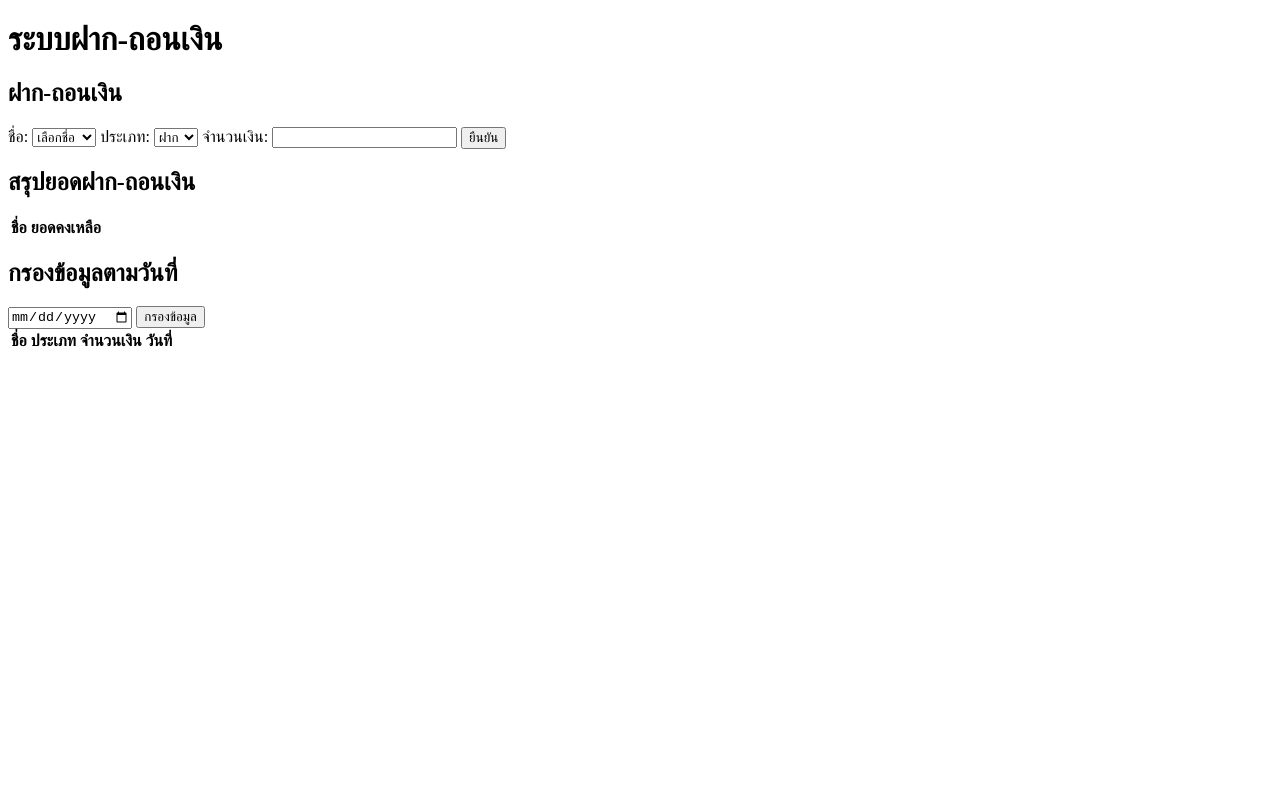
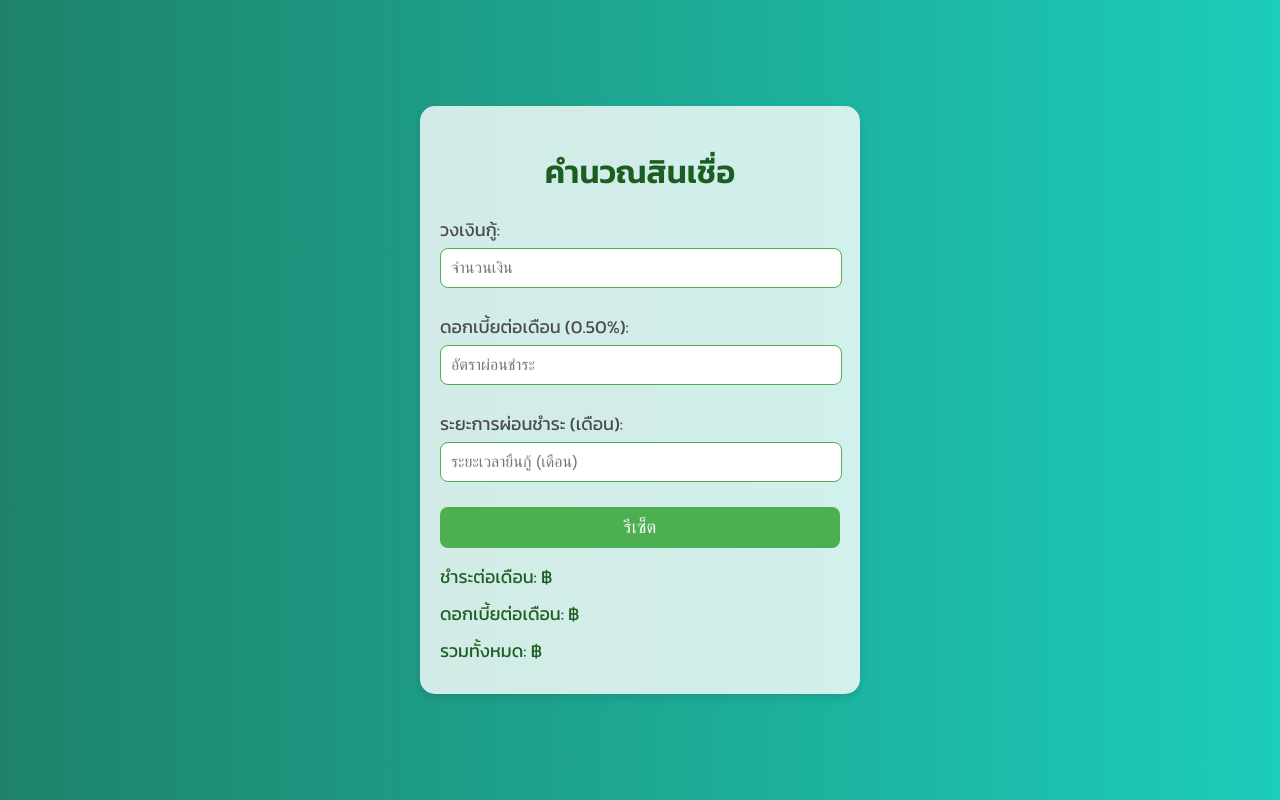
Before and after one commit to onlinedx01/onlinedx01, a plain HTML site: page index.html in a window 1280 px wide. Drawn offline with Linux system fonts and the light colour scheme.

Commit message:
index.html

```diff
--- a/index.html
+++ b/index.html
@@ -1,77 +1,155 @@
 <!DOCTYPE html>
-<html lang="en">
+<html lang="th">
 <head>
     <meta charset="UTF-8">
     <meta name="viewport" content="width=device-width, initial-scale=1.0">
-    <title>ฝาก-ถอนเงิน</title>
-    <link rel="stylesheet" href="styles.css">
+    <title>Loan Calculator</title>
+    <style>
+        @import url('https://fonts.googleapis.com/css2?family=Kanit:wght@300;400;600&display=swap');
+
+        body {
+            margin: 0;
+            font-family: 'Kanit', sans-serif;
+            background: linear-gradient(to right, #1e826a, #1ccdbb);
+            display: flex;
+            justify-content: center;
+            align-items: center;
+            height: 100vh;
+        }
+
+        .loan-calculator {
+            width: 400px;
+            background: rgba(255, 255, 255, 0.8);
+            border-radius: 15px;
+            padding: 20px;
+            color: #4a4a4a;
+            box-shadow: 0 4px 8px rgba(0, 0, 0, 0.1);
+        }
+
+        h1 {
+            text-align: center;
+            margin-bottom: 20px;
+            color: #1b5e20;
+        }
+
+        .form-group {
+            margin-bottom: 15px;
+        }
+
+        label {
+            display: block;
+            margin-bottom: 5px;
+            font-size: 18px;
+        }
+
+        input[type="number"] {
+            width: calc(100% - 20px);
+            padding: 10px;
+            border-radius: 8px;
+            border: 1px solid #4caf50;
+            font-size: 16px;
+            margin-bottom: 10px;
+        }
+
+        button[type="reset"] {
+            width: 100%;
+            padding: 10px;
+            background-color: #4caf50;
+            border: none;
+            border-radius: 8px;
+            color: white;
+            font-size: 18px;
+            cursor: pointer;
+        }
+
+        button[type="reset"]:hover {
+            background-color: #43a647;
+        }
+
+        .results p {
+            font-size: 18px;
+            margin: 10px 0;
+            color: #1b5e20;
+        }
+
+        .results span {
+            font-weight: 600;
+        }
+    </style>
 </head>
 <body>
-    <div class="container">
-        <h1>ระบบฝาก-ถอนเงิน</h1>
-
-        <div class="form-container">
-            <h2>ฝาก-ถอนเงิน</h2>
-            <form id="transaction-form">
-                <label for="name">ชื่อ:</label>
-                <select id="name" required>
-                    <!-- Add 30 options for names -->
-                    <option value="" disabled selected>เลือกชื่อ</option>
-                    <script>
-                        for (let i = 1; i <= 30; i++) {
-                            document.write(`<option value="คนที่ ${i}">คนที่ ${i}</option>`);
-                        }
-                    </script>
-                </select>
-
-                <label for="type">ประเภท:</label>
-                <select id="type" required>
-                    <option value="ฝาก">ฝาก</option>
-                    <option value="ถอน">ถอน</option>
-                </select>
-
-                <label for="amount">จำนวนเงิน:</label>
-                <input type="number" id="amount" min="1" required>
-
-                <button type="submit">ยืนยัน</button>
-            </form>
-        </div>
-
-        <div class="summary-container">
-            <h2>สรุปยอดฝาก-ถอนเงิน</h2>
-            <table id="summary-table">
-                <thead>
-                    <tr>
-                        <th>ชื่อ</th>
-                        <th>ยอดคงเหลือ</th>
-                    </tr>
-                </thead>
-                <tbody>
-                    <!-- Rows will be added dynamically -->
-                </tbody>
-            </table>
-        </div>
-
-        <div class="filter-container">
-            <h2>กรองข้อมูลตามวันที่</h2>
-            <input type="date" id="filter-date">
-            <button id="filter-button">กรองข้อมูล</button>
-            <table id="date-filtered-table">
-                <thead>
-                    <tr>
-                        <th>ชื่อ</th>
-                        <th>ประเภท</th>
-                        <th>จำนวนเงิน</th>
-                        <th>วันที่</th>
-                    </tr>
-                </thead>
-                <tbody>
-                    <!-- Filtered rows will be added dynamically -->
-                </tbody>
-            </table>
+    <div class="loan-calculator">
+        <h1>คำนวณสินเชื่อ</h1>
+        <form id="loanForm">
+            <div class="form-group">
+                <label for="amount">วงเงินกู้:</label>
+                <input type="number" id="amount" placeholder="จำนวนเงิน" list="defaultNumbers1" step="10000" min="50000" max="5000000">
+            </div>
+            <div class="form-group">
+                <label for="rate">ดอกเบี้ยต่อเดือน (0.50%):</label>
+                <input type="number" id="rate" placeholder="อัตราผ่อนชำระ" step=".1">
+            </div>
+            <div class="form-group">
+                <label for="time">ระยะการผ่อนชำระ (เดือน):</label>
+                <input type="number" id="time" placeholder="ระยะเวลายื่นกู้ (เดือน)" list="defaultNumbers" step="12" min="0" max="60">
+                <datalist id="defaultNumbers">
+                    <option value="3"></option>
+                    <option value="6"></option>
+                    <option value="12"></option>
+                    <option value="24"></option>
+                    <option value="36"></option>
+                    <option value="48"></option>
+                    <option value="60"></option>
+                </datalist>
+            </div>
+            <div class="form-group">
+                <button type="reset" id="resetBtn">รีเซ็ต</button>
+            </div>
+        </form>
+        <div class="results">
+            <p>ชำระต่อเดือน: ฿ <span id="output"></span></p>
+            <p>ดอกเบี้ยต่อเดือน: ฿ <span id="output1"></span></p>
+            <p>รวมทั้งหมด: ฿ <span id="output2"></span></p>
         </div>
     </div>
 
-    <script src="script.js"></script>
+    <script>
+        document.addEventListener('DOMContentLoaded', function() {
+            const amountInput = document.getElementById('amount');
+            const rateInput = document.getElementById('rate');
+            const timeInput = document.getElementById('time');
+            const outputMonthly = document.getElementById('output');
+            const outputInterest = document.getElementById('output1');
+            const outputTotal = document.getElementById('output2');
+
+            function calculate() {
+                const amount = parseFloat(amountInput.value);
+                const rate = parseFloat(rateInput.value);
+                const time = parseFloat(timeInput.value);
+
+                if (!isNaN(amount) && !isNaN(rate) && !isNaN(time) && time > 0) {
+                    const interest = (amount * (rate * 0.01)).toFixed(2);
+                    const monthly = ((amount / time) + parseFloat(interest)).toFixed(2);
+                    const total = (monthly * time).toFixed(2);
+
+                    outputMonthly.textContent = numberWithCommas(monthly);
+                    outputInterest.textContent = numberWithCommas(interest);
+                    outputTotal.textContent = numberWithCommas(total);
+                } else {
+                    outputMonthly.textContent = '';
+                    outputInterest.textContent = '';
+                    outputTotal.textContent = '';
+                }
+            }
+
+            function numberWithCommas(x) {
+                return x.toString().replace(/\B(?=(\d{3})+(?!\d))/g, ",");
+            }
+
+            amountInput.addEventListener('input', calculate);
+            rateInput.addEventListener('input', calculate);
+            timeInput.addEventListener('input', calculate);
+        });
+    </script>
 </body>
 </html>
```
